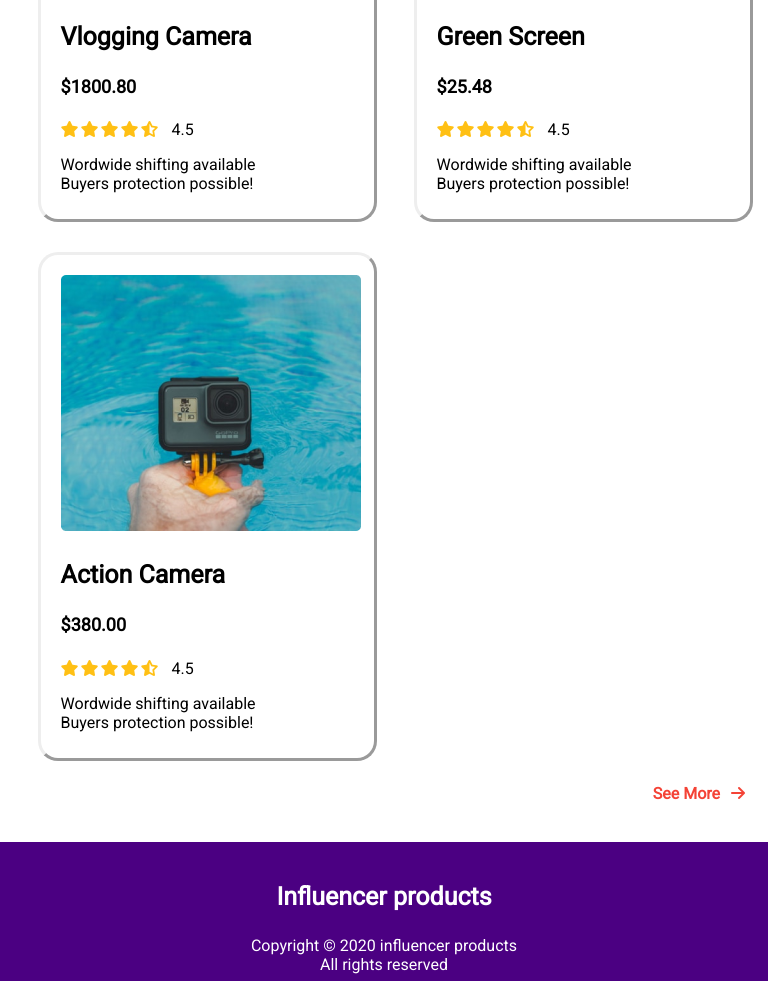
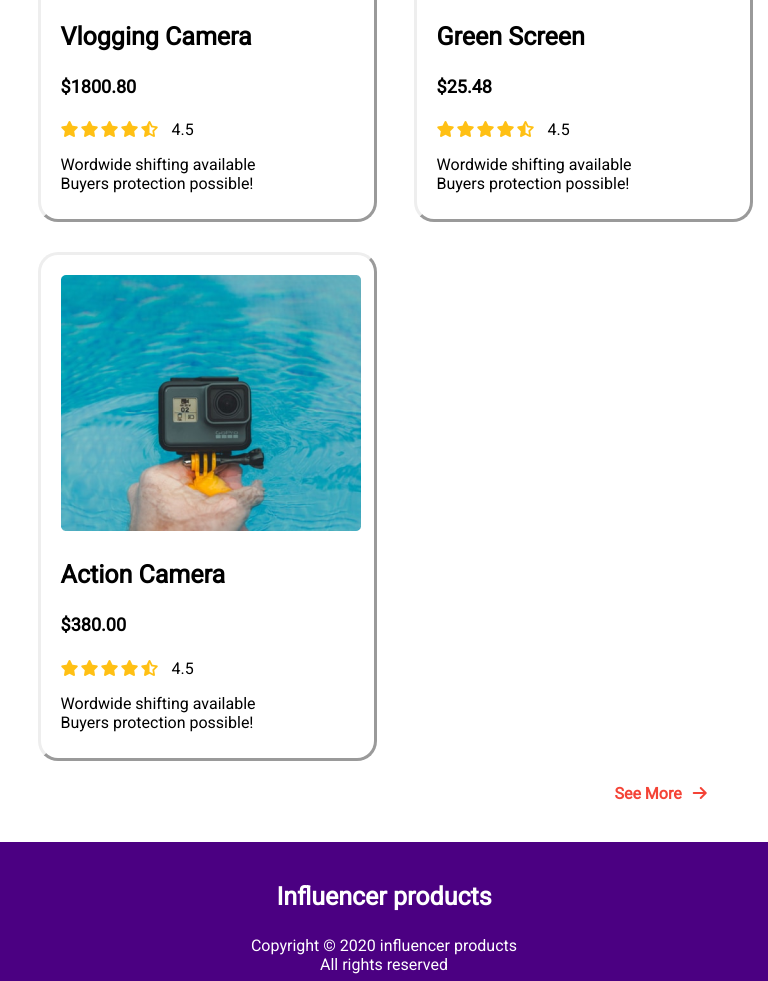
Before and after one commit to imtiazahammed1/influencer-gear-main, a plain HTML site: page index.html in a window 768 px wide. Shown: the part 2910-3891 px from the top of the page. Drawn offline with Linux system fonts and the light colour scheme.

Commit message:
everything-added

```diff
--- a/style.css
+++ b/style.css
@@ -248,6 +248,6 @@ footer p {
         flex-direction: column;
     }
     #anchor-button{
-        margin-left: 80%%;
+        margin-left: 80%;
     }
 }
```
